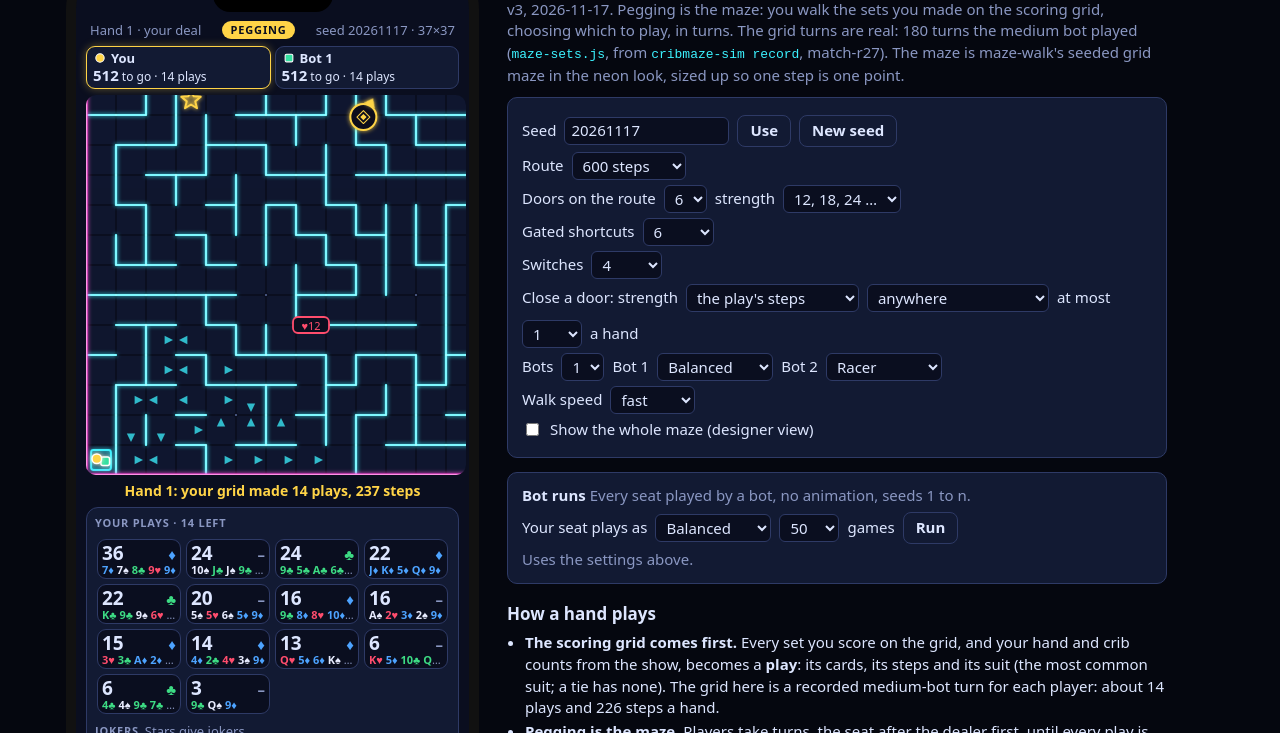
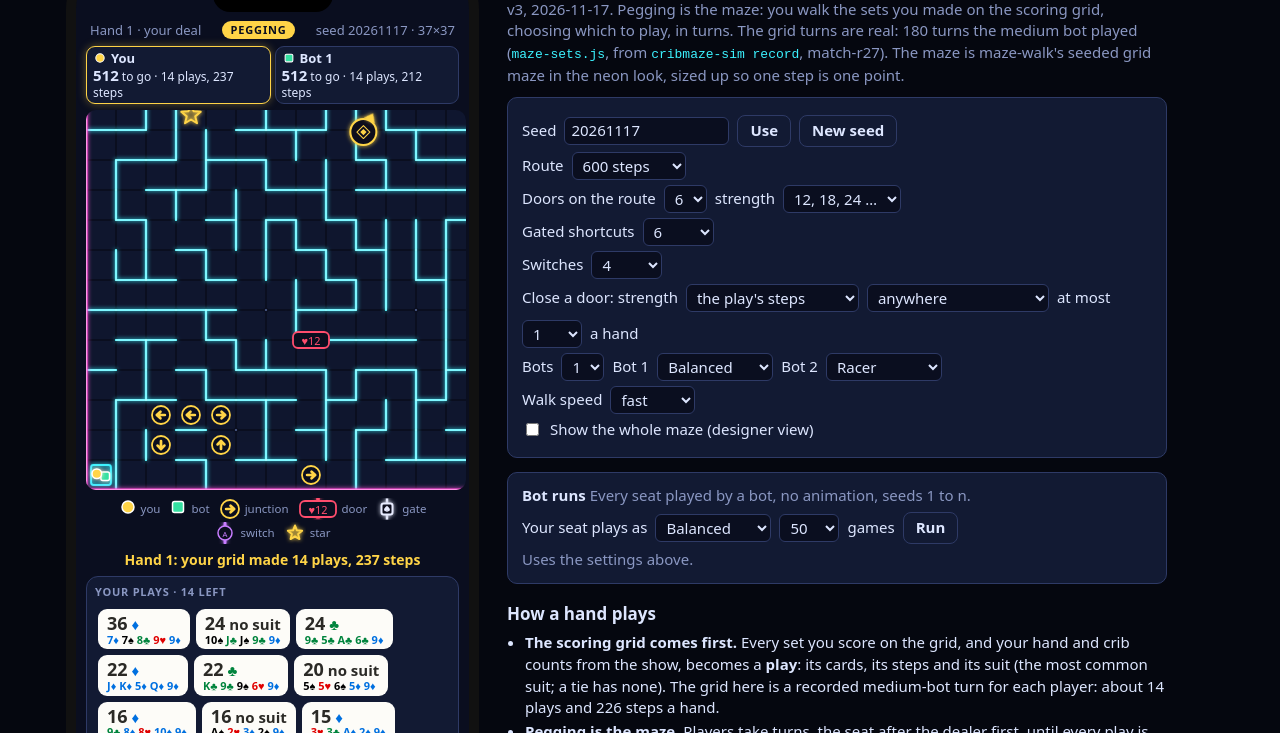
Before and after one commit to robotpony/warped-cards, a plain HTML site: page cribbage/minigames/mocks/maze-board.html in a window 1280 px wide. Shown: the part 67-800 px from the top of the page. Drawn offline with Linux system fonts and the light colour scheme; a web font is replaced by a local one.

Commit message:
mocks: maze-board.html v4, clear junctions and maze-walk's play tiles
Bruce on v3 (2026-11-17): the triangles were madness; icons should be clear and add to the game. Arrows were drawn on every corridor cell with two ways on (767 cells); now only real forks with three or more ways on (147) get a junction, a gold disc with an arrow, near the tokens or along a previewed path. A key under the maze names every piece. The landing spot is a ring, not a square.

He asked for the first mockup's play shape: maze-walk.html's tiles (steps and suit, then every card, wrapping), here on card-face tiles. Answers 35 to 38: closed doors open with the same suit; other players' plays show as a count and total; first-seat advantage is normal in cribbage; play a round before judging length. Rendering only, so the v3 bot-run numbers stand.

```diff
--- a/cribbage/minigames/mocks/maze-board.html
+++ b/cribbage/minigames/mocks/maze-board.html
@@ -52,13 +52,15 @@
   .dock { background: var(--panel); border: 1px solid var(--rim); border-radius: 12px; padding: 7px 8px; display: flex; flex-direction: column; gap: 6px; flex: 1; min-height: 0; }
   .row { display: flex; gap: 6px; align-items: center; flex-wrap: wrap; }
   .lbl { font-size: 11px; font-weight: 700; letter-spacing: .07em; color: var(--muted); text-transform: uppercase; }
-  .plays { display: grid; grid-template-columns: repeat(4, 1fr); gap: 5px; overflow-y: auto; min-height: 0; padding: 2px; }
-  .play { font: inherit; border: 1px solid var(--rim); border-radius: 9px; background: var(--bg); color: var(--text); padding: 3px 4px 2px; cursor: pointer; text-align: left; line-height: 1.1; min-width: 0; }
-  .play .st { display: flex; justify-content: space-between; align-items: baseline; }
-  .play b { font-size: 19px; } .play .su { font-size: 15px; font-weight: 800; }
-  .play small { display: block; font-size: 11px; white-space: nowrap; overflow: hidden; text-overflow: ellipsis; color: var(--muted); }
+  /* Plays: maze-walk's tiles (steps and suit, then every card), on the card face. */
+  .plays { display: flex; flex-wrap: wrap; gap: 6px; overflow-y: auto; min-height: 0; padding: 3px; align-content: flex-start; }
+  .play { font: inherit; border: 0; border-radius: 9px; background: #FDFCF8; color: #2B2A26; padding: 4px 9px 3px; cursor: pointer; text-align: left; line-height: 1.15; }
+  .play b { font-size: 18px; } .play .su { font-weight: 700; }
+  .play small { display: block; font-size: 11px; }
   .play small i { font-style: normal; font-weight: 700; }
-  .play.sel { border-color: var(--gold); box-shadow: 0 0 8px rgba(255,212,71,.4); }
+  .play.sel { outline: 3px solid var(--gold); outline-offset: 1px; box-shadow: 0 0 10px rgba(255,212,71,.55); }
+  .legend { display: flex; flex-wrap: wrap; justify-content: center; gap: 2px 9px; font-size: 11.5px; color: var(--muted); padding: 2px 6px 0; }
+  .legend span { display: inline-flex; align-items: center; gap: 4px; } .legend svg { flex: none; }
   .play:disabled { opacity: .35; cursor: default; }
   .jk { font: inherit; font-size: 13px; font-weight: 700; border: 1.5px solid var(--violet); color: var(--violet); background: transparent; border-radius: 8px; padding: 2px 8px; cursor: pointer; }
   .jk:disabled { opacity: .35; cursor: default; } .jk.on { background: var(--violet); color: var(--bg); }
@@ -79,6 +81,7 @@
       <div class="top"><span id="handLabel">Hand 1</span><span class="phase">PEGGING</span><span id="seedLabel"></span></div>
       <div class="players" id="players"></div>
       <svg class="maze" id="maze" role="img" aria-label="The maze"><g id="mazeCam"></g><g id="mazeHud"></g></svg>
+      <div class="legend" id="legend"></div>
       <div class="prompt" id="prompt" aria-live="polite"></div>
       <div class="dock" id="dock"></div>
     </div>
@@ -116,7 +119,7 @@
     <ul class="tight">
       <li><b>The scoring grid comes first.</b> Every set you score on the grid, and your hand and crib counts from the show, becomes a <b>play</b>: its cards, its steps and its suit (the most common suit; a tie has none). The grid here is a recorded medium-bot turn for each player: about 14 plays and 226 steps a hand.</li>
       <li><b>Pegging is the maze.</b> Players take turns, the seat after the dealer first, until every play is used. On your turn, pick a play: the board shows where it will take you. Then <b>walk</b> it, or spend it to <b>close a door</b> (the door takes the play's suit, and its steps as strength), or to <b>flip a switch</b>. You can close one door a hand (setting). Before that you can play one joker.</li>
-      <li><b>Walking.</b> One step a point, and every step is taken. Walks go forward: they never turn into a dead end or a pocket. Where two ways both lead on, a <b>junction</b> (the arrow, shown near the tokens and along a previewed path) decides: you go the way it points, and it turns to the other way for whoever comes next, so arriving first or second matters. One way is often a loop that circles back.</li>
+      <li><b>Walking.</b> One step a point, and every step is taken. Walks go forward: they never turn into a dead end or a pocket. Where two ways both lead on, a <b>junction</b> (a gold disc with an arrow, at real forks near the tokens and along a previewed path) decides: you go the way it points, and it turns to the other way for whoever comes next, so arriving first or second matters. One way is often a loop that circles back.</li>
       <li><b>Doors</b> have a suit and a strength, and you need both: only a play of the door's suit wears it down, and the steps spent on it don't move you. Damage stays; a broken door is open for everyone. A play of another suit stops at the door, and the rest of it is lost. <b>Suit gates</b> pass their suit only; another suit bounces off (one step) and walks back. <b>Switches</b> are a pair of passages, one open and one shut; flipping swaps them, for everyone. Each switch flips once a hand.</li>
       <li><b>Stars</b> sit on the loops and give a joker when a play ends on them: <i>key</i> (one wrong-suit gate or door), <i>burn</i> (break any door), <i>bomb</i> (a wall beside you; a big shortcut leaves a door of half the cut, no suit), <i>swapper</i> (swap places with a token, not back the same hand).</li>
       <li>The first token into the goal wins. The target is 6 to 12 hands a game, like cribbage.</li>
@@ -153,6 +156,7 @@
   const D = window.WarpedDice, A = window.WarpedNeonMaze, TURNS = window.WarpedMazeSets.turns;
   const SUITS = ["S", "H", "D", "C"], GLYPH = { S: "♠︎", H: "♥︎", D: "♦︎", C: "♣︎" };
   const SUITCOL = { S: "#E8ECFF", H: "#FF4D6D", D: "#4DA3FF", C: "#3DDC84" };
+  const FACECOL = { S: "#000000", H: "#E00000", D: "#0070E0", C: "#00843D" }; // on a card face, as in the beta
   const DIRS = [[0, -1], [1, 0], [0, 1], [-1, 0]]; // N E S W, clockwise
   const SEATS = ["You", "Bot 1", "Bot 2"];
   const STYLES = { balanced: "Balanced", racer: "Racer", timer: "Timer", closer: "Door closer", jokers: "Jokers" };
@@ -641,15 +645,14 @@
     const near = new Set(pv ? pv.cells : []);
     const isNear = (i) => near.has(i) || G.P.some(p => manhattan(M, i, posOf(p)) <= 7);
     if (cs >= 14) for (const i of vis) {
-      if (liveExits(M, i).length < 2 || !(c.whole || isNear(i))) continue;
-      const d = M.ptr[i], ux = DIRS[d][0], uy = DIRS[d][1], px = cx(i) + ux * cs * .26, py = cy(i) + uy * cs * .26, w = cs * .14;
-      s += `<path d="M${px + ux * w} ${py + uy * w}L${px - uy * w - ux * w} ${py + ux * w - uy * w}L${px + uy * w - ux * w} ${py - ux * w - uy * w}Z" fill="#3CF2FF" opacity=".75"/>`;
+      if (!isJunction(M, i) || !(c.whole || isNear(i))) continue;
+      s += junctionMark(cx(i), cy(i), cs, M.ptr[i]);
     }
     for (const i of M.prizes) if (c.whole || vis.includes(i)) s += A.prize(X(i), Y(i), cs);
     if (pv) {
       const pts = [me.pos, ...pv.cells].map(i => `${cx(i)},${cy(i)}`).join(" ");
       s += `<polyline points="${pts}" fill="none" stroke="#FFD447" stroke-width="3" stroke-dasharray="1 6" stroke-linecap="round" opacity=".9"/>` +
-        `<rect x="${X(pv.end) + 3}" y="${Y(pv.end) + 3}" width="${cs - 6}" height="${cs - 6}" rx="5" fill="none" stroke="#FFD447" stroke-width="2.5" class="pulse"/>`;
+        `<circle cx="${cx(pv.end)}" cy="${cy(pv.end)}" r="${cs * .36}" fill="none" stroke="#FFD447" stroke-width="2.5" class="pulse"/><circle cx="${cx(pv.end)}" cy="${cy(pv.end)}" r="${cs * .1}" fill="#FFD447"/>`;
     }
     if (myTurn && G.mode === "close") for (const k of keysIn) if (canClose(me, k)) s += target(k, `data-pass="${k}"`);
     if (myTurn && G.mode === "burn") for (const k of keysIn) { const e = M.edges.get(k); if (e && e.kind === "door") s += target(k, `data-pass="${k}"`); }
@@ -669,6 +672,7 @@
       hud = A.pointer(o + dx * k, o + dy * k, Math.atan2(dy, dx) * 180 / Math.PI + 90, "G", 40);
     }
     $("mazeHud").innerHTML = hud;
+    if (!$("legend").innerHTML) $("legend").innerHTML = legend();
 
     const F = an ? (G.lastF || field()) : (G.lastF = field());
     $("handLabel").textContent = `Hand ${G.hand} · ${G.dealer === 0 ? "your deal" : G.P[G.dealer].name + " deals"}`;
@@ -676,7 +680,7 @@
     $("players").innerHTML = G.P.map(p => {
       const now = G.phase === "maze" && G.turn === p.seat && G.won === null, l = left(p);
       return `<div class="pl${now ? " now" : ""}"><div class="nm"><svg width="14" height="14" viewBox="0 0 20 20">${tokenIcon(p.seat)}</svg>${p.name}</div>` +
-        `<b>${Math.round(F[posOf(p)])}</b> to go · ${l.length} plays</div>`;
+        `<b>${Math.round(F[posOf(p)])}</b> to go · ${l.length} ${l.length === 1 ? "play" : "plays"}, ${l.reduce((a, x) => a + x.p, 0)} steps</div>`;
     }).join("");
 
     let prompt = "";
@@ -699,8 +703,8 @@
     d += `</div>`;
     if (myTurn && G.mode === "flip") d += `<div class="row acts"><span class="lbl">Spend it on switch</span>${M.switches.map((_, k) => `<button class="btn" data-flip="${k}" ${canFlip(k) ? "" : "disabled title=\"Flipped this hand\""}>${LETTERS[k]} ⇄</button>`).join("")}</div>`;
     d += `<div class="plays">${me.plays.filter(x => !x.used).map(x => `<button class="play${G.sel === x ? " sel" : ""}" data-play="${x.id}" ${myTurn ? "" : "disabled"} title="${x.k}">
-        <span class="st"><b>${x.p}</b><span class="su" style="color:${x.s ? SUITCOL[x.s] : "var(--muted)"}">${x.s ? GLYPH[x.s] : "–"}</span></span>
-        <small>${x.c.split(" ").map(cardText).join(" ")}</small></button>`).join("")}</div>`;
+        <b>${x.p}</b> <span class="su" style="color:${x.s ? FACECOL[x.s] : "inherit"}">${x.s ? GLYPH[x.s] : "no suit"}</span>
+        <small>${x.c.split(" ").map(t => cardText(t, FACECOL)).join(" ")}</small></button>`).join("")}</div>`;
     const js = Object.keys(JOKERS).filter(j => me.jokers[j]);
     d += `<div class="row"><span class="lbl">Jokers</span>${js.map(j => `<button class="jk${G.mode === j ? " on" : ""}" data-joker="${j}" ${myTurn && j !== "key" && me.jokerUsed !== G.turnNo ? "" : "disabled"} title="${JOKER_HINT[j]}">${JOKERS[j]}${me.jokers[j] > 1 ? " ×" + me.jokers[j] : ""}</button>`).join("") || `<span class="muted" style="font-size:13px">Stars give jokers</span>`}</div>`;
     if (myTurn && G.mode === "swapper") d += `<div class="row acts">${G.P.slice(1).map(q => `<button class="btn" ${canSwap(me, q) ? "" : "disabled"} data-swap="${q.seat}">Swap with ${q.name}</button>`).join("")}</div>`;
@@ -710,7 +714,29 @@
     $("log").textContent = G.log.slice(-80).map(e => JSON.stringify(e)).join("\n"); $("log").scrollTop = 1e9;
   }
   function previewCost(pv) { const S = snapshot(); const me = G.P[0], play = G.sel; walk(me, play); const v = costField()[me.pos]; restore(S); return v; }
-  const cardText = (t) => { const s = t.slice(-1), r = t.slice(0, -1); return `<i style="color:${SUITCOL[s]}">${r}${GLYPH[s]}</i>`; };
+  const cardText = (t, col = SUITCOL) => { const s = t.slice(-1), r = t.slice(0, -1); return `<i style="color:${col[s]}">${r}${GLYPH[s]}</i>`; };
+  // A real fork: three or more ways that lead on. Corridors and dead ends are never junctions.
+  const isJunction = (M, i) => exitsOf(M, i).filter(d => !M.dead[i * 4 + d]).length >= 3;
+  // A junction: a dark disc with a gold ring, and a bold arrow the way the next token goes.
+  function junctionMark(x, y, cs, d) {
+    const r = cs * .3, ang = Math.atan2(DIRS[d][1], DIRS[d][0]) * 180 / Math.PI, k = r * .62;
+    return `<g transform="translate(${x} ${y}) rotate(${ang})"><circle r="${r}" fill="#0A0E1F" stroke="#FFD447" stroke-width="${Math.max(1.5, cs * .06)}"/>` +
+      `<path d="M${-k * .7} 0H${k * .55}M${k * .1} ${-k * .6}L${k * .75} 0L${k * .1} ${k * .6}" fill="none" stroke="#FFD447" stroke-width="${Math.max(2, cs * .09)}" stroke-linecap="round" stroke-linejoin="round"/></g>`;
+  }
+  // The key under the maze: each piece drawn with the same code as on the board.
+  function legend() {
+    const ic = (w, inner) => `<svg width="${w}" height="22" viewBox="0 0 ${w} 22">${inner}</svg>`;
+    const items = [
+      [ic(18, `<g transform="translate(-1 -1)">${tokenIcon(0)}</g>`), "you"],
+      [ic(18, `<g transform="translate(-1 -1)">${tokenIcon(1)}</g>`), "bot"],
+      [ic(22, junctionMark(11, 11, 30, 1)), "junction"],
+      [ic(40, doorMark(20, 11, 30, true, { suit: "H", strength: 12, damage: 0 })), "door"],
+      [ic(22, A.gate(11, 11, 22, true, "S")), "gate"],
+      [ic(22, switchMark(11, 11, 22, true, { sw: 0 })), "switch"],
+      [ic(22, A.prize(0, 0, 22)), "star"],
+    ];
+    return items.map(([svg, t]) => `<span>${svg}${t}</span>`).join("");
+  }
   function tokenIcon(seat) {
     const st = `fill="${A.P.tokens[seat]}" stroke="#fff" stroke-width="1.5"`;
     return seat === 0 ? `<circle cx="10" cy="10" r="6" ${st}/>` : seat === 1 ? `<rect x="4.5" y="4.5" width="11" height="11" rx="2" ${st}/>` : `<polygon points="10,3.5 17,15.5 3,15.5" ${st}/>`;
```
Also changed, not shown: 3 other files.
